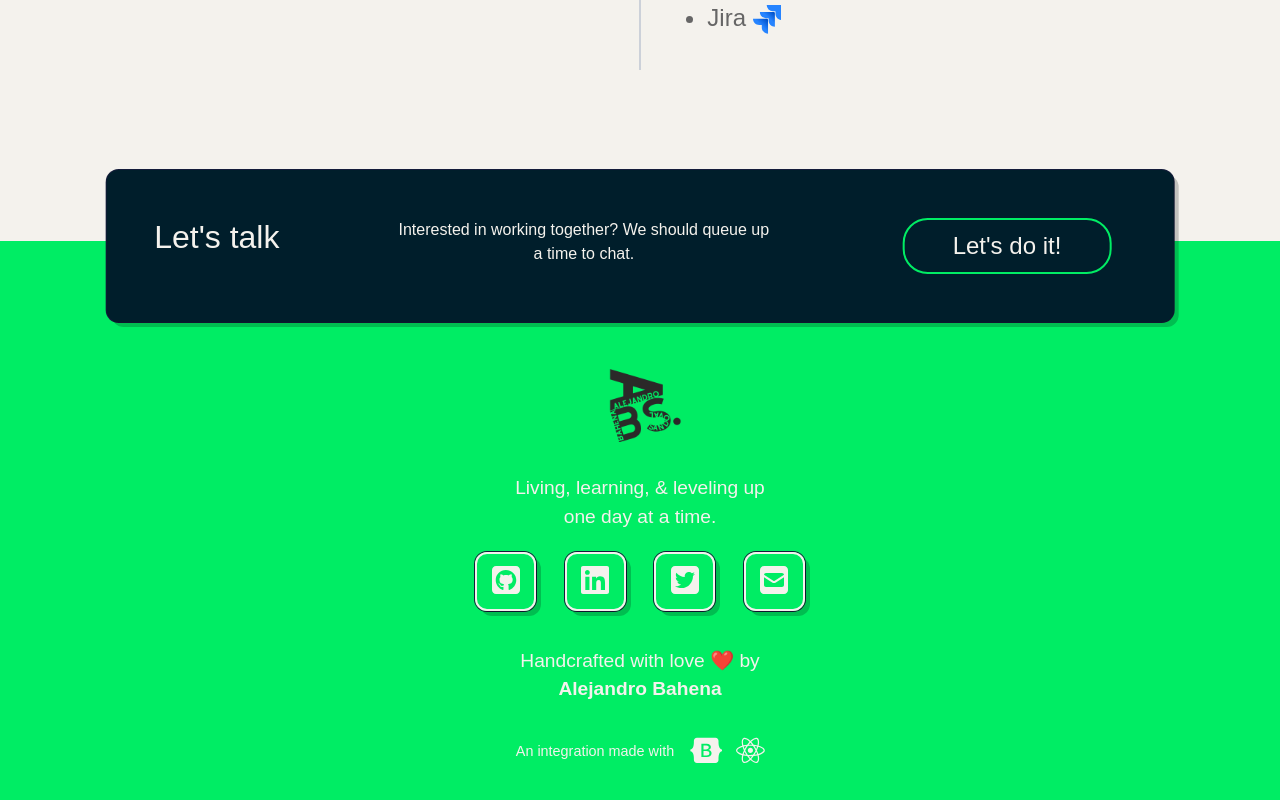
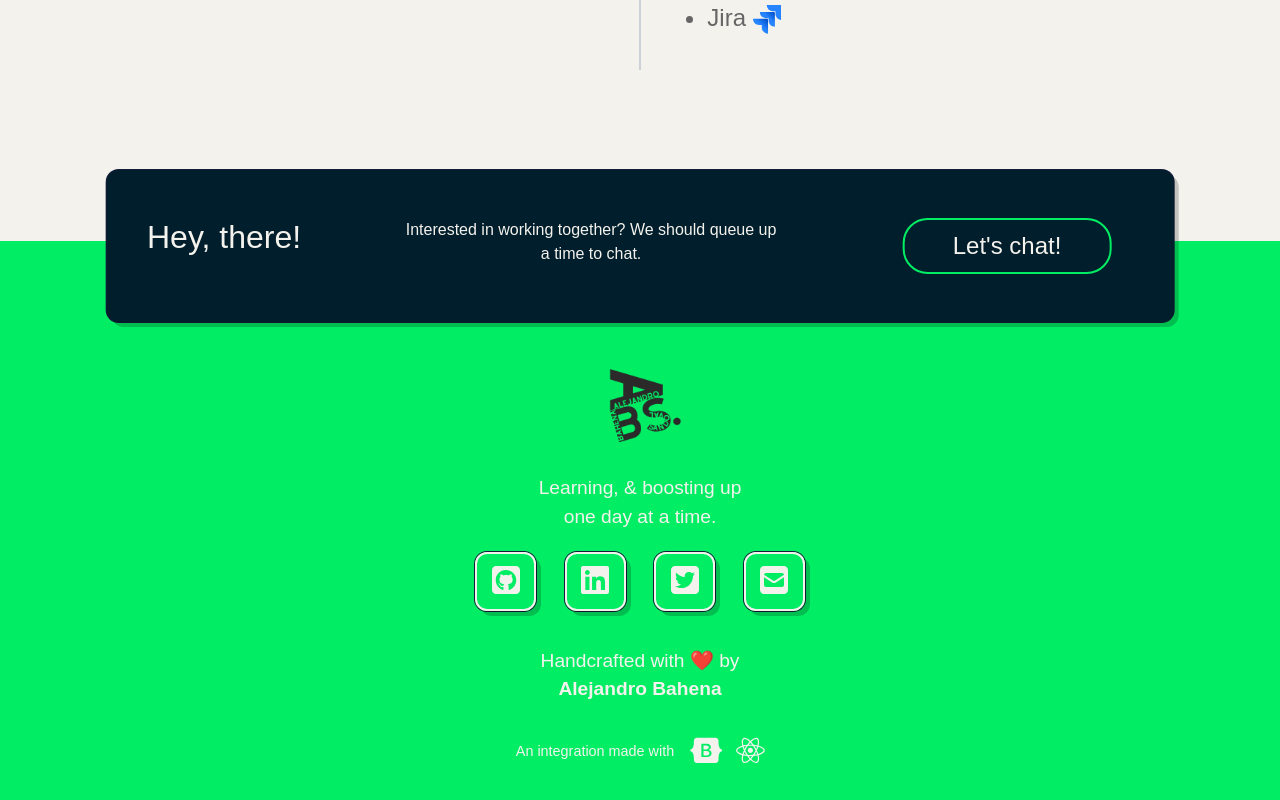
Before and after one commit to alex-bahena/portfolio-project, a React (Create React App) app: page /#/main in a window 1280 px wide. Before the commit this address led to /main. Shown: the part 2943-3743 px from the top of the page. Built offline with nearby package versions, Linux system fonts and the light colour scheme; no server answers; a web font is replaced by a local one.

Commit message:
Reposmanagement cards sizing - Gh pages haslink debug

```diff
--- a/package.json
+++ b/package.json
@@ -1,5 +1,5 @@
 {
-  "homepage": "http://alejandro-bs.ca/",
+  "homepage": "https://alejandro-bs.ca/",
   "name": "portfolio-project",
   "version": "0.1.0",
   "private": false,
@@ -29,7 +29,7 @@
     "predeploy": "npm run build",
     "deploy": "gh-pages -d build",
     "start": "react-scripts start",
-    "build": "react-scripts build && cp build/index.html build/404.html",
+    "build": "react-scripts build",
     "test": "react-scripts test",
     "eject": "react-scripts eject"
   },
--- a/src/App.css
+++ b/src/App.css
@@ -511,14 +511,6 @@ div .see-morebtn:hover {
 
   .read-more {
     font-size: 0.75rem;
-  }
-}
-
-/* _____________________MOBILE DEVICES OVERFLOW QUERY____________________ */
-
-@media (min-width: 992px) {
-  .col-lg-4 {
-    width: 50% !important;
   }
 }
 
@@ -1039,7 +1031,7 @@ div .footer-logo {
   margin-bottom: 2rem;
 }
 
-.moto {
+.motto {
   font-family: var(--primary-font);
   font-size: 1.2rem;
   color: var(--primary-light-grey);
--- a/src/components/Footer.js
+++ b/src/components/Footer.js
@@ -24,14 +24,14 @@ const Footer = () => {
       <div className="container-fluid">
         <div className="row">
           <div className="intro-footer text-center col-lg-10 col-md-12 justify-content-center">
-            <h2 className="lets-connect flex-lg-fill">Let's talk</h2>
+            <h2 className="lets-connect flex-lg-fill">Hey, there!</h2>
             <p className="chat-invite flex-lg-fill">
               Interested in working together? We should queue up <br /> a time
               to chat.
             </p>
             <Link to="/contact">
               <button type="button" className="footer-contact-btn flex-lg-fill">
-                Let's do it!
+                Let's chat!
               </button>
             </Link>
           </div>
@@ -46,8 +46,8 @@ const Footer = () => {
                 alt="logo..."
               />
             </HashLink>
-            <p className="moto">
-              Living, learning, & leveling up
+            <p className="motto">
+              Learning, & boosting up
               <br /> one day at a time.
             </p>
           </div>
@@ -98,7 +98,7 @@ const Footer = () => {
             </p>
           </div>
           <p className="handcrafted text-center">
-            Handcrafted with love{" "}
+            Handcrafted with{" "}
             <span role="img" aria-label="love">
               ❤️
             </span>{" "}
--- a/src/components/githubRepos-component/ReposManagement.js
+++ b/src/components/githubRepos-component/ReposManagement.js
@@ -43,7 +43,7 @@ const ReposManagement = ({ limit }) => {
         return render_api_data_JSX.push(
           <React.Fragment key={projectList.id}>
             {/* - */}
-            <div className="col-12 col-md-6 col-lg-4 portfolio-card">
+            <div className="col-12 col-md-6 col-lg-6 portfolio-card">
               {projectList ? (
                 <>
                   <img
--- a/src/router/Routing.js
+++ b/src/router/Routing.js
@@ -1,22 +1,22 @@
 import React from "react";
-import { Routes, Route, BrowserRouter, Navigate } from "react-router-dom";
+import { Routes, Route, HashRouter, Navigate } from "react-router-dom";
 import ContactForm from "../components/contact-component/ContactForm";
 import Main from "../components/Main";
 
 const Routing = () => {
   return (
-    <BrowserRouter basename={`/${process.env.PUBLIC_URL}`}>
+    <HashRouter>
       {/*Main content */}
       <section className="content">
         <Routes>
           {/* Navigate will be used in order to be redirected to the main website */}
-          <Route path="" element={<Navigate to="main" />} />
-          <Route path="main" element={<Main />} />
-          <Route path="contact" element={<ContactForm />} />
+          <Route path="/" element={<Navigate to="/main" />} />
+          <Route path="/main" element={<Main />} />
+          <Route path="/contact" element={<ContactForm />} />
           <Route
             path="/*"
             element={
-              <div className="page">
+              <div className="404-page">
                 {" "}
                 <h1 className="head">Error 404 - Page not found</h1>{" "}
               </div>
@@ -26,7 +26,7 @@ const Routing = () => {
       </section>
 
       {/* Footer */}
-    </BrowserRouter>
+    </HashRouter>
   );
 };
 
```
